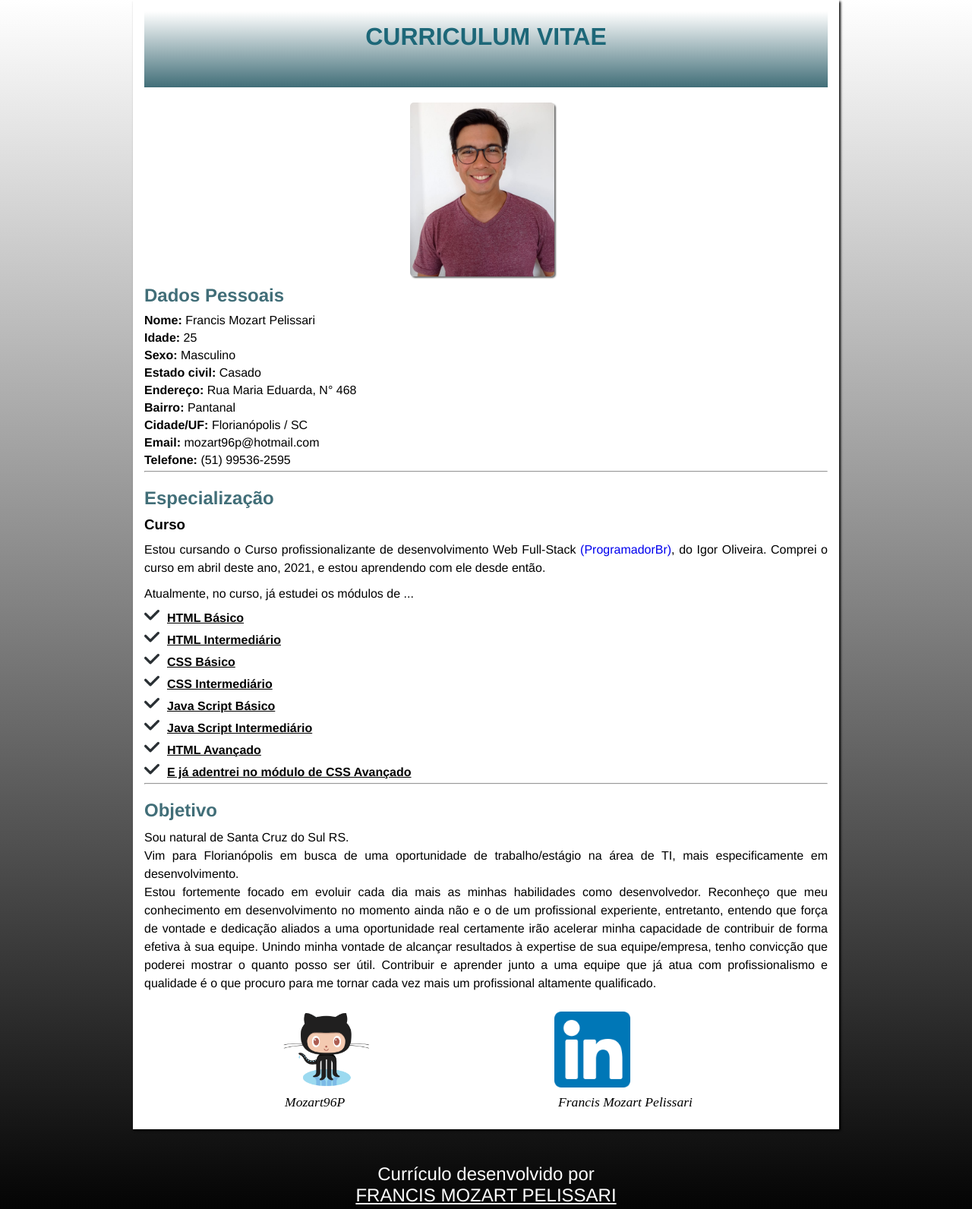
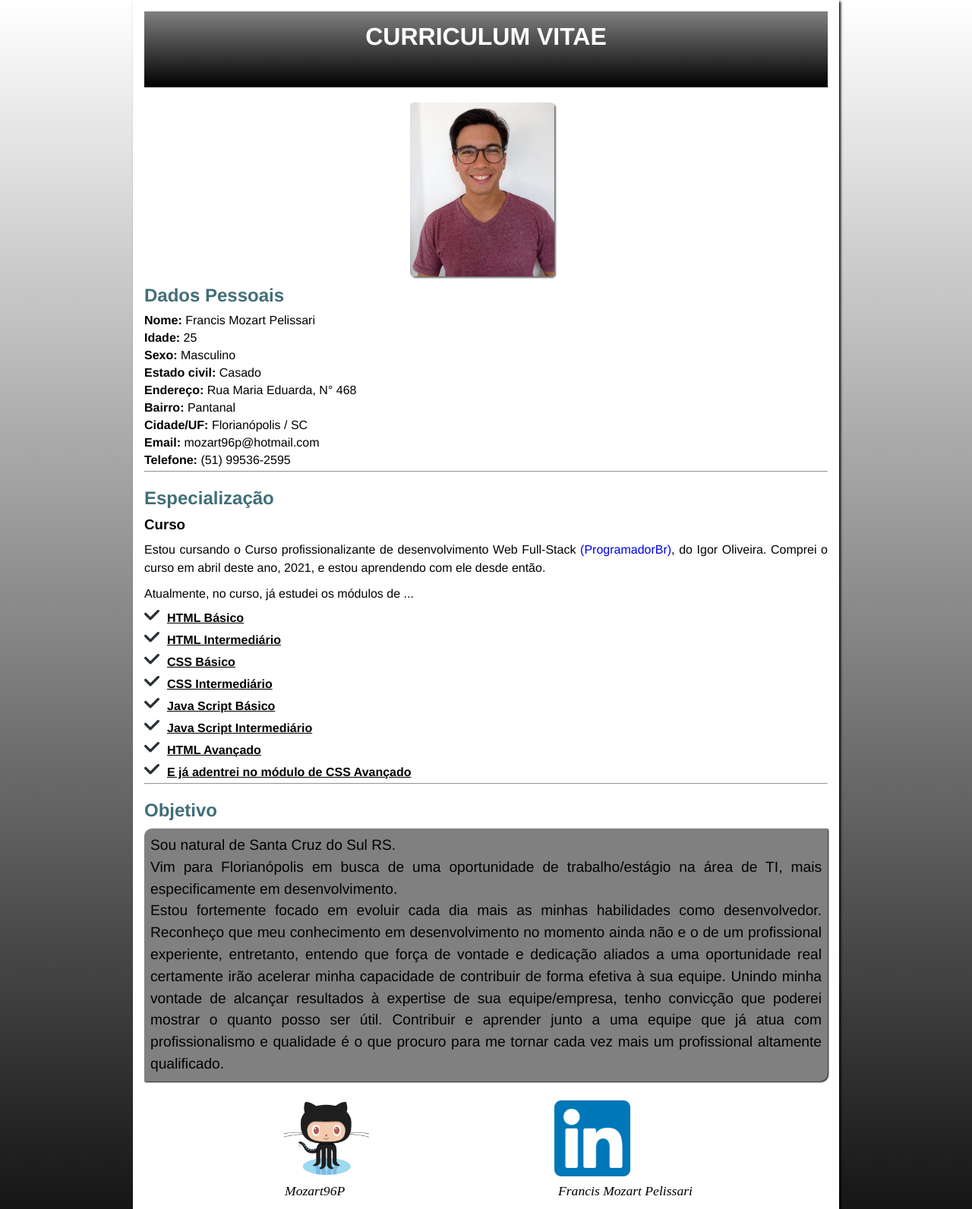
Before and after one commit to Mozart96P/ProjetoCurriculoVitae, a plain HTML site: page index.html in a window 1280 px wide. Shown: the top 1592 px of the page at 76% size. Drawn offline with Linux system fonts and the light colour scheme.

Commit message:
Mais alteracoes

```diff
--- a/estilo.css
+++ b/estilo.css
@@ -17,13 +17,13 @@ main{
 header{
     width: 100%;
     height: 100px;
-    background-image:linear-gradient(to bottom, white,#416e78 );
+    background-image:linear-gradient(to bottom, grey, black );
 }
 h1{
     padding-top: 15px;
     text-align: center;
     font-family: Helvetica, sans-serif ;
-    color: #1d6778;
+    color: white;
 }
 /*Configurações dados pessoais*/
 #dadospessoais{
@@ -154,7 +154,13 @@ li::before{
                 text-align: justify;
 }
 #objetivo p{
+    padding: 8px;
+    background-color: grey;
+    border-top-left-radius: 10px;
+    border-bottom-right-radius: 10px;
+    box-shadow: 1px 1px 2px black;
     line-height: 1.5em;
+    font-size: 1.2em;
 }
 
 /*Rodapé*/
```
Also changed, not shown: index.html (+0 -2 lines).
